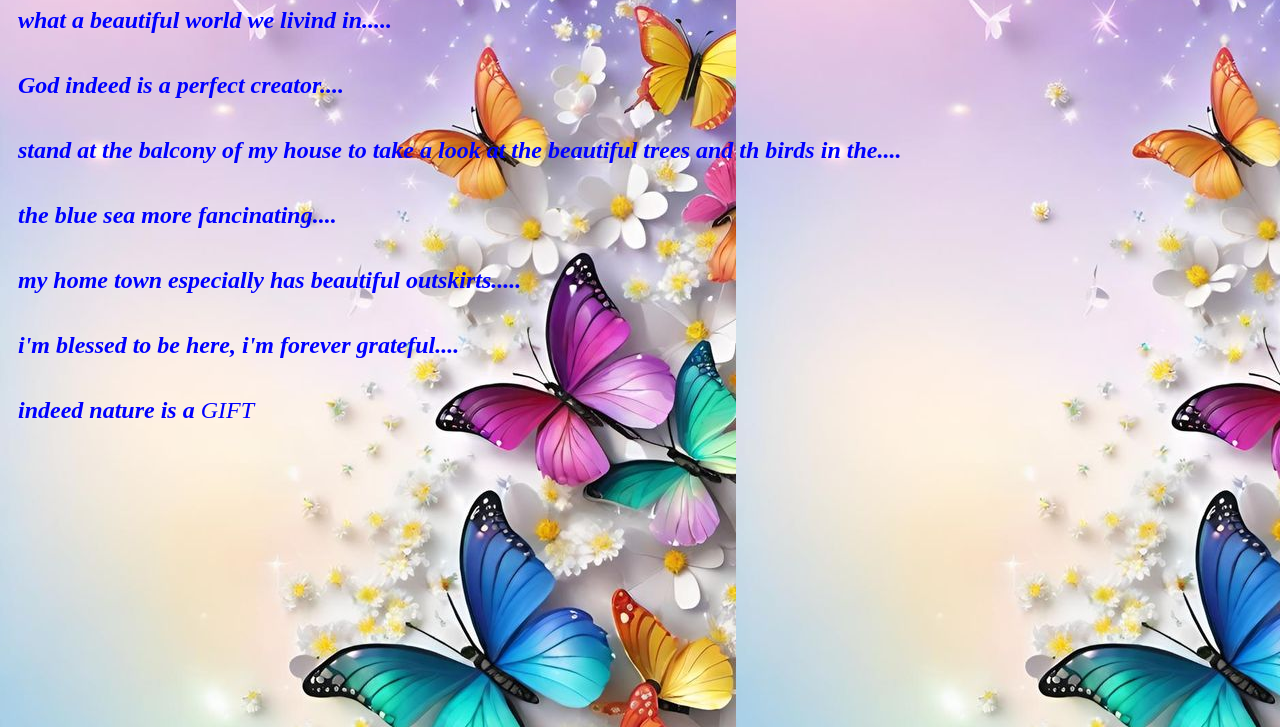
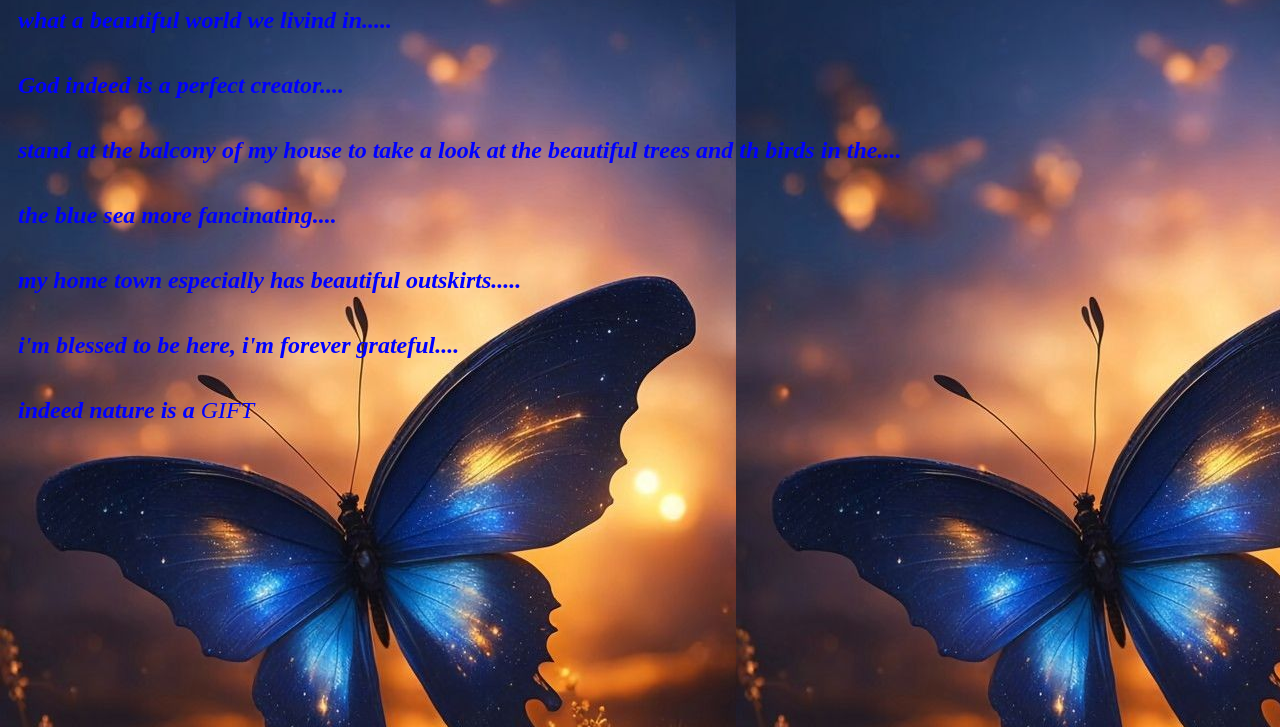
Before and after one commit to Blaqqbee/clit, a plain HTML site: page index.html in a window 1280 px wide. Shown: the part 73-800 px from the top of the page. Drawn offline with Linux system fonts and the light colour scheme.

Commit message:
removed a file

```diff
--- a/style.css
+++ b/style.css
@@ -1,5 +1,5 @@
 body{
-    background-image:url(butterfly.jpeg);
+    background-image:url(11baxg5J.jpeg);
     background-size: auto;
 
 }
```
Also changed, not shown: 11baxg5J.jpeg (added), butterfly.jpeg (deleted).
